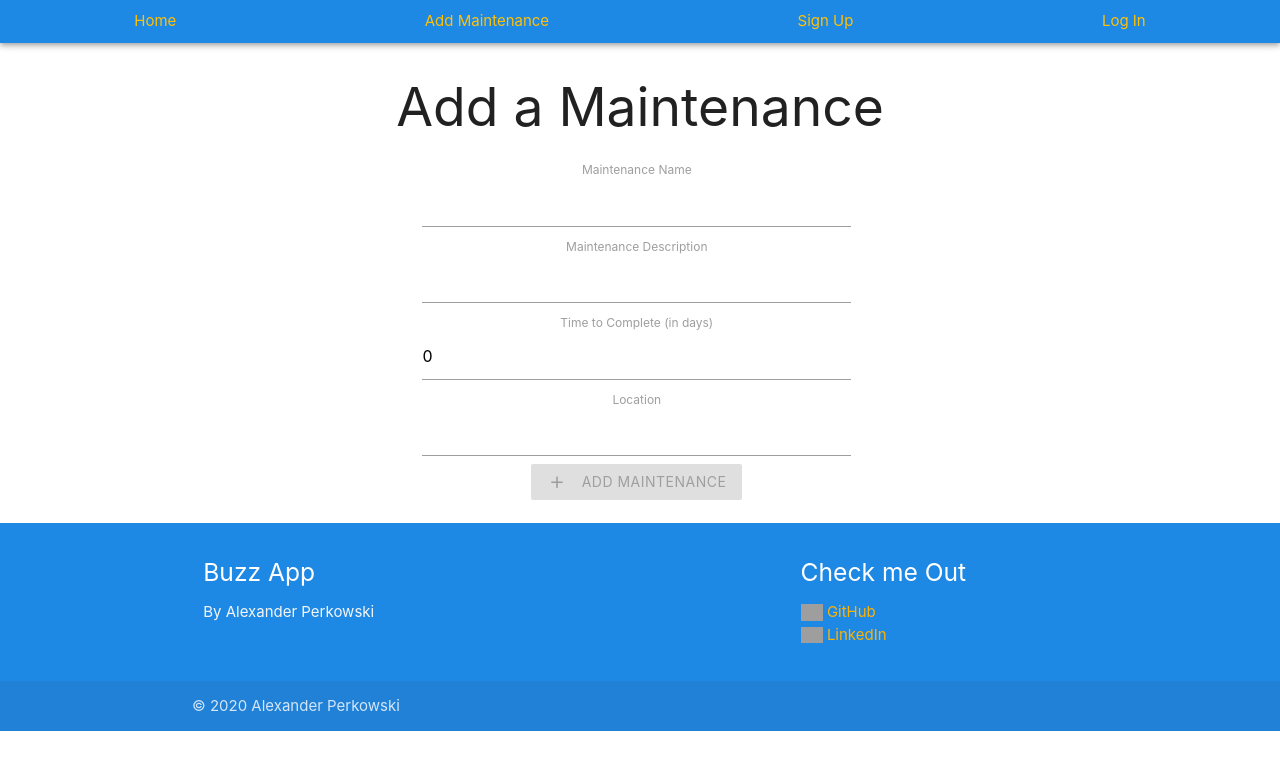
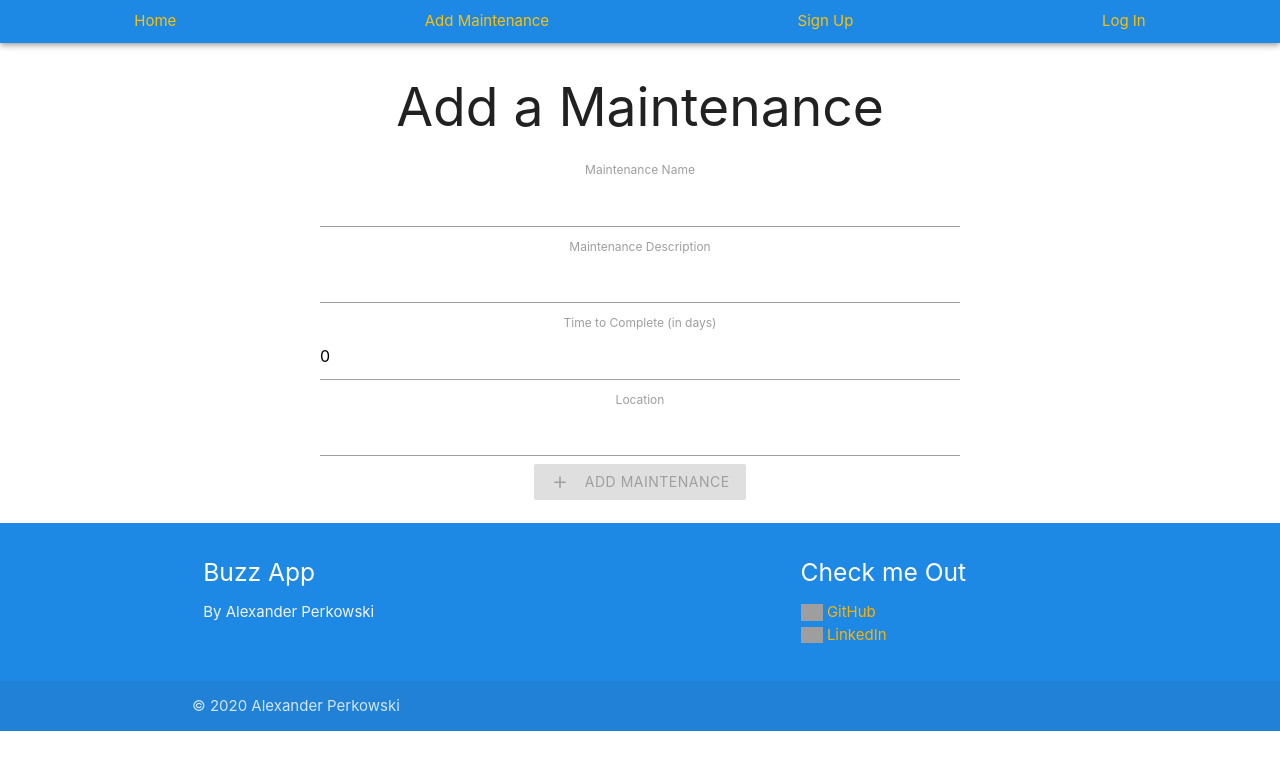
Before and after one commit to perkowskialex/buzz, a React (Create React App) app: page /add in a window 1280 px wide. Shown: the top 770 px of the page. Built offline with nearby package versions, Linux system fonts and the light colour scheme; no server answers; grey boxes are pictures that could not be loaded.

Commit message:
center edit maintenance form

```diff
--- a/src/components/MaintenanceListItem/MaintenanceListItem.jsx
+++ b/src/components/MaintenanceListItem/MaintenanceListItem.jsx
@@ -12,7 +12,7 @@ export default function MaintenanceListItem({
         <div class="col s12 m6">
           <div class="card blue darken-1">
             <div class="card-content white-text">
-              <span class="card-title">{maintenance.name}</span>
+              <span class="card-title center">{maintenance.name}</span>
               <p>Description: {maintenance.description}</p>
               <p></p>
               <p>Location: {maintenance.location}</p>
--- a/src/pages/AddMaintenancePage/AddMaintenancePage.jsx
+++ b/src/pages/AddMaintenancePage/AddMaintenancePage.jsx
@@ -36,14 +36,14 @@ export default class AddMaintenancePage extends Component {
         <div
           className="center"
           style={{
-            display: "block",
+            width: "50%",
             textAlign: "center",
-            marginLeft: "33%"
+            marginLeft: "25%"
           }}
         >
           <form
             className="center"
-            style={{ width: "50%", alignItems: "center" }}
+            style={{ alignItems: "center" }}
             ref={this.formRef}
             autoComplete="off"
             onSubmit={this.handleSubmit}
--- a/src/pages/EditMaintenancePage/EditMaintenancePage.jsx
+++ b/src/pages/EditMaintenancePage/EditMaintenancePage.jsx
@@ -26,7 +26,8 @@ export default class EditMaintenancePage extends Component {
   render() {
     return (
       <>
-        <h1>Edit Maintenance</h1>
+        <h2 className="center">Edit Maintenance</h2>
+        <div className="center" style={{ width: "50%", marginLeft: "25%" }}>
           <form
             ref={this.formRef}
             autoComplete="off"
@@ -69,13 +70,15 @@ export default class EditMaintenancePage extends Component {
               />
             </div>
             <button
+              className="btn waves-effect waves-light blue darken-1"
               type="submit"
-            className="btn"
               disabled={this.state.invalidForm}
             >
-            EDIT MAINTENANCE
+              EDIT MAINTENANCE<i class="material-icons left">edit</i>
             </button>
           </form>
+        </div>
+        &nbsp;
       </>
     );
   }
```
Lines whose indentation alone changed are shown as unchanged.
